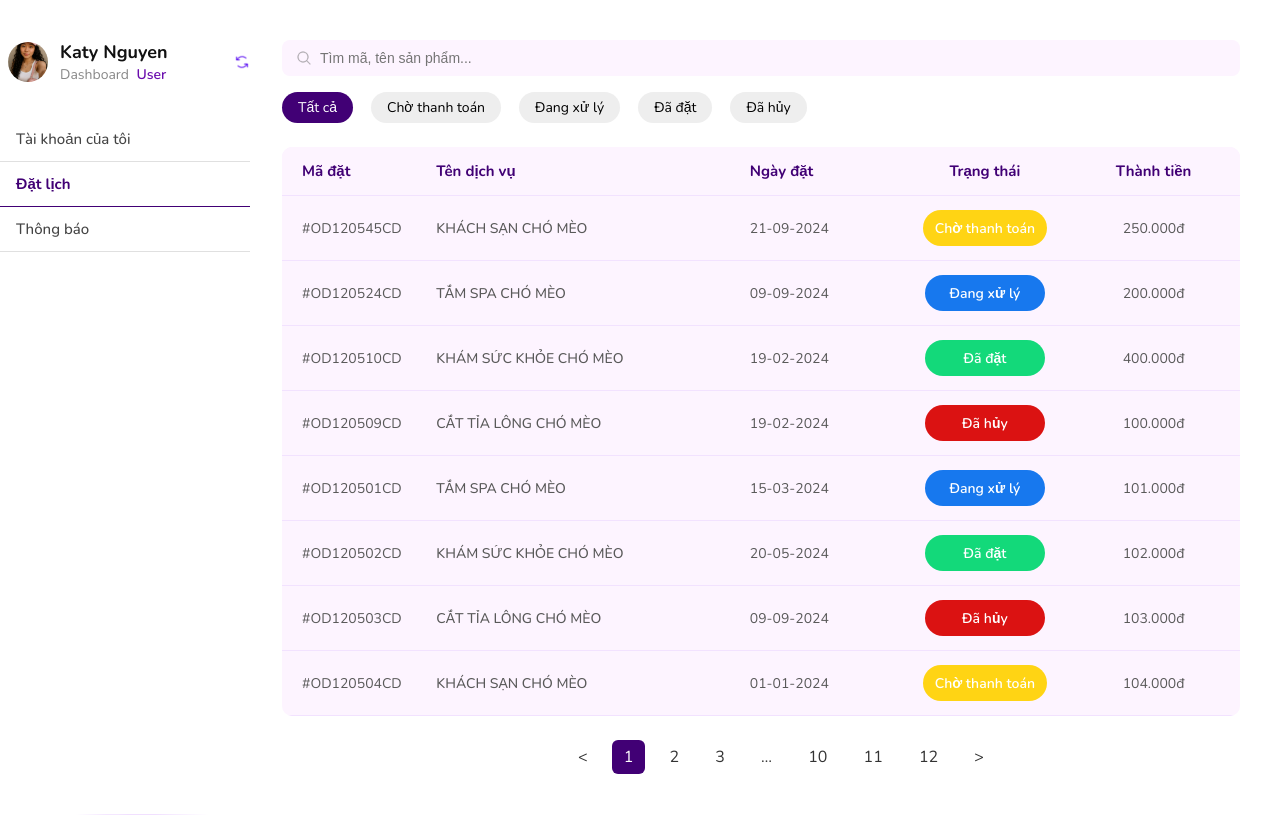
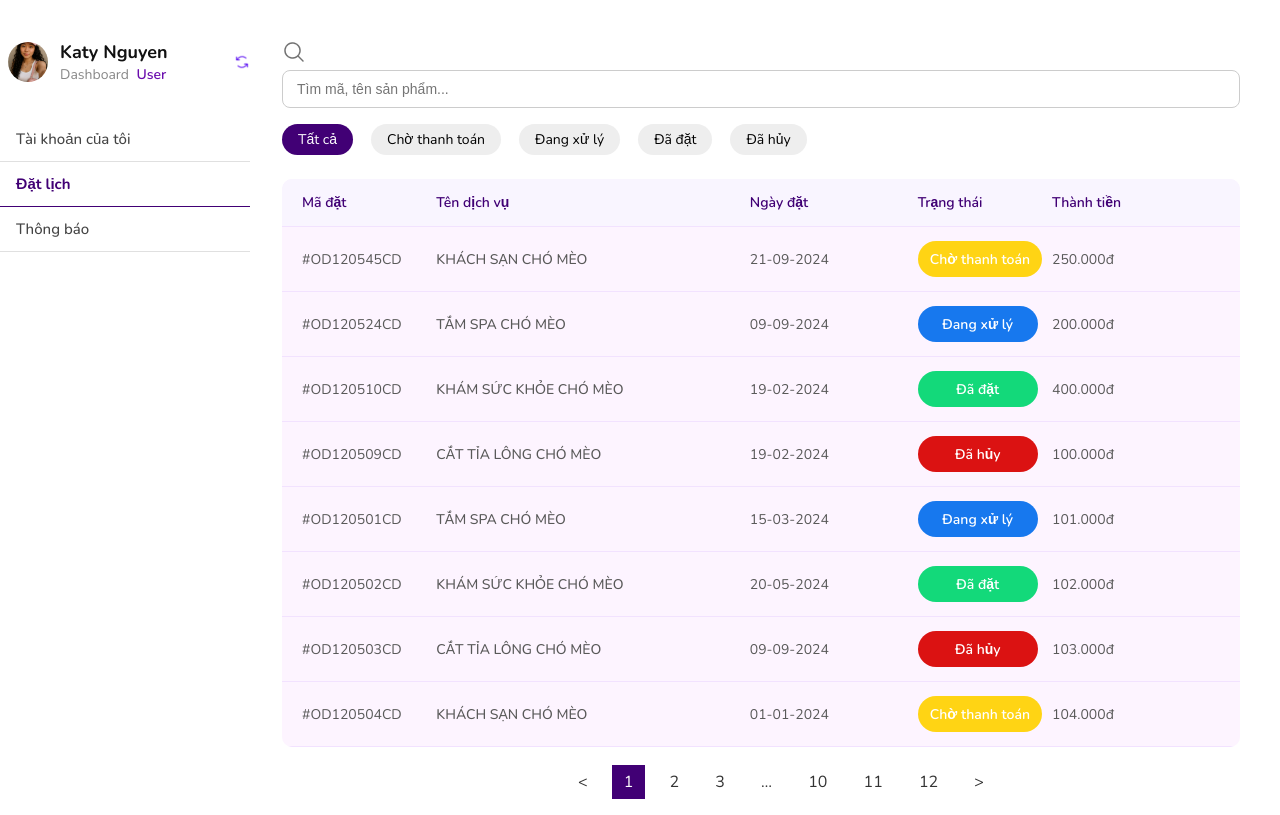
Before and after one commit to KimToan2501/Du-An-Web, a PHP site: page /pages/booking.html in a window 1280 px wide. Shown: the part 100-915 px from the top of the page. Run offline with PHP 8.4, Linux system fonts and the light colour scheme.

Commit message:
Update giao diện trang Đặt lịch và thêm icon refresh

```diff
--- a/assets/css/booking.css
+++ b/assets/css/booking.css
@@ -24,7 +24,6 @@
     display: flex;
     gap: 32px;
     padding: 40px 0;
-    /* background-color: #fdf4ff; tím nhạt như ảnh mẫu */
   }
 
   /* Sidebar trái */
@@ -137,38 +136,13 @@
     margin-right: 40px;
   }
 
-/* Wrapper chứa icon và input */
-.search-wrapper {
-  position: relative;
-  width: 100%;
-  margin-bottom: 16px;
-}
-
-/* Icon kính lúp */
-.search-icon {
-  position: absolute;
-  top: 50%;
-  left: 14px;
-  transform: translateY(-50%);
-  width: 16px;
-  height: 16px;
-  opacity: 0.6;
-}
-
-/* Ô input */
   .search-input {
     width: 100%;
-  padding: 10px 14px 10px 38px; /* thêm padding-left để chừa chỗ icon */
-  border: none;
-  outline: none;
+    padding: 10px 14px;
+    border: 1px solid #ccc;
     border-radius: 8px;
+    margin-bottom: 16px;
     font-size: 14px;
-  background-color: #fdf4ff;
-}
-
-  /* Khi người dùng click hoặc tab vào input */
-  .search-input:focus {
-    box-shadow: 0 0 0 1px #410075;
   }
 
   .booking-tabs {
@@ -217,26 +191,14 @@
     color: #595959;
   }
 
-  .booking-header > div:nth-child(4),
-  .booking-row > div:nth-child(4) {
-    display: flex;
-    justify-content: center;
+  .booking-row:last-child {
+    border-bottom: none;
   }
 
-  /* Căn phải nội dung cột "Thành tiền" */
-.booking-row > div:nth-child(5){
-  display: flex;
-  justify-content: center;
-  /* padding-right: 25px;  */
-  padding-left: 35px; /* tạo khoảng cách với cột trạng thái */
-}
-
-/* Header riêng */
   .booking-header {
-  font-size: 15px; /* Header 15px */
-  font-weight: 700;
+    background-color: #f9f5ff;
+    font-weight: 600;
     color: #410075;
-  background-color: #fdf4ff; /* cùng nền */
   }
 
   .service-name {
@@ -294,29 +256,6 @@
     }
 
   .pagination a.active {
-      display: inline-block;
     background-color: #410075;
     color: white;
-      border-radius: 6px;
   }
-
-    .pagination a:hover {
-      background-color: #410075;
-      color: white;
-      border-radius: 6px;
-    }
-
-    /* Style riêng cho prev & next */
-  .pagination a.prev,
-  .pagination a.next {
-    background-color: transparent;
-    padding: 6px 12px;
-    border-radius: 0;
-    color: #333;
-  }
-
-  .pagination a.prev:hover, .pagination a.next:hover{
-      background-color: #410075;
-      color: white;
-      border-radius: 6px;
-  }
```
Lines whose indentation alone changed are shown as unchanged.
